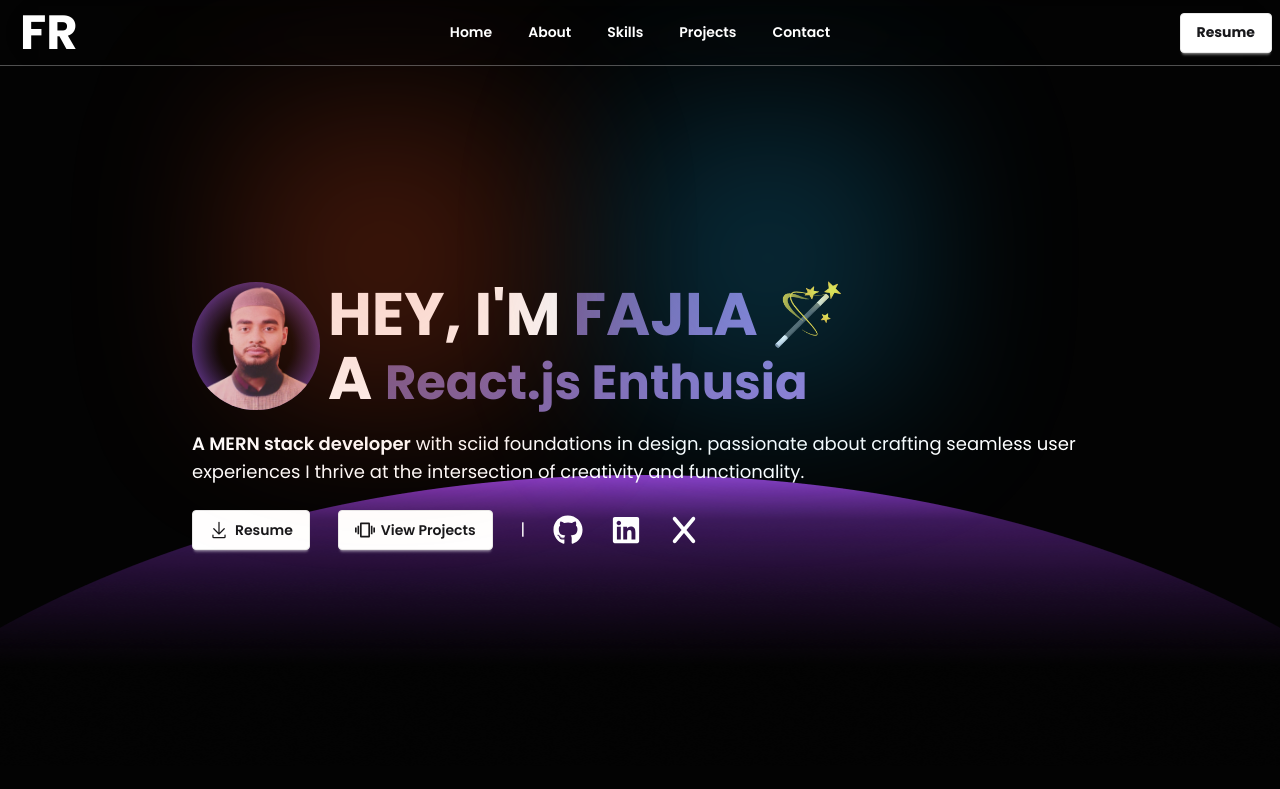
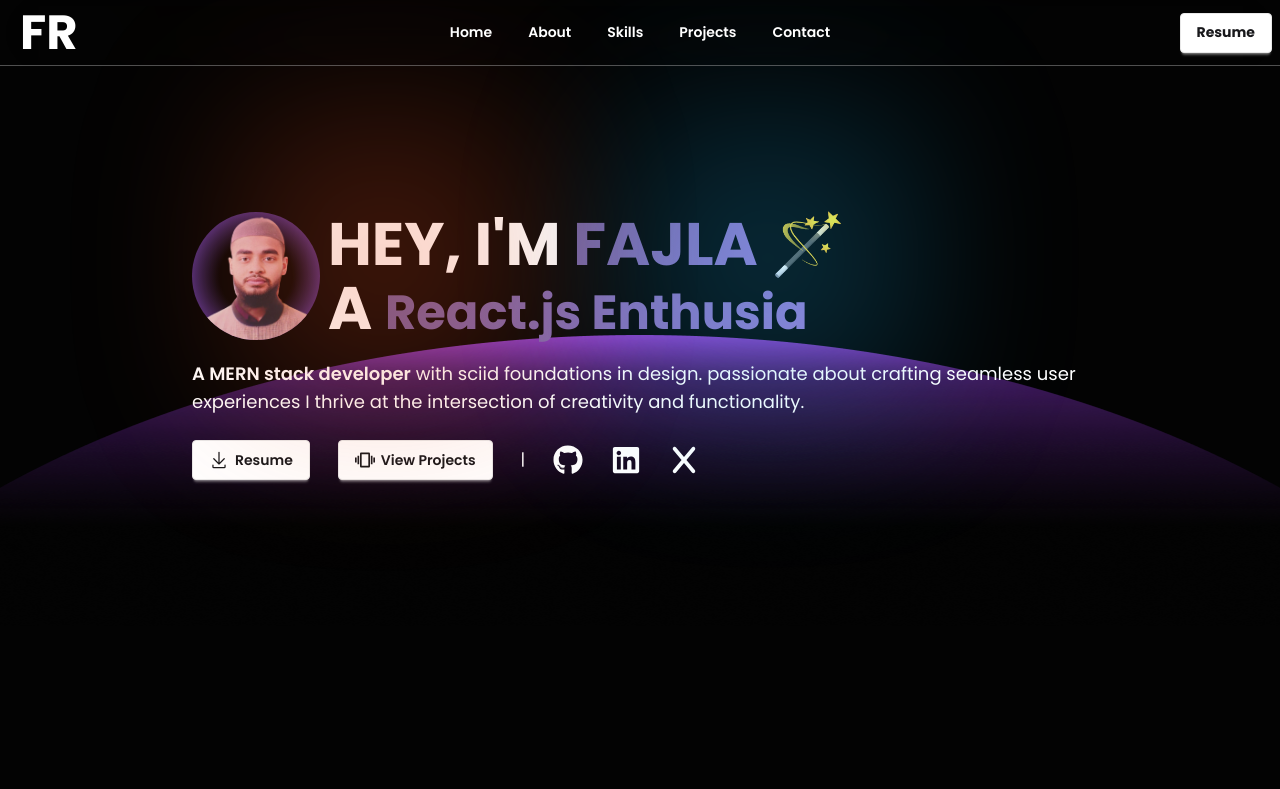
Before and after one commit to FajlaRabby24/personal-portfolio, a React (Vite) app: page / in a window 1280 px wide. Shown: the top 789 px of the page. Built offline with nearby package versions, Linux system fonts and the light colour scheme.

Commit message:
adjusting banner section height

```diff
--- a/src/components/Banner.jsx
+++ b/src/components/Banner.jsx
@@ -18,7 +18,7 @@ const Banner = () => {
   return (
     <section
       id="home"
-      className="h-[700px] px-3 xl:px-0  relative flex flex-col items-center  justify-center scroll-mt-20"
+      className="min-h-[90vh] md:min-h-[70vh] md:max-h-[80vh]  px-3 xl:px-0   relative flex flex-col items-center  justify-center scroll-mt-20"
       style={{
         backgroundImage: `url(${bg})`,
         backgroundPosition: "bottom",
--- a/src/components/Contact.jsx
+++ b/src/components/Contact.jsx
@@ -1,6 +1,6 @@
 import emailjs from "@emailjs/browser";
 import { useRef, useState } from "react";
-import { FaGithub, FaLinkedin, FaPhoneAlt, FaWhatsapp } from "react-icons/fa";
+import { FaGithub, FaLinkedin, FaWhatsapp } from "react-icons/fa";
 import { FaLocationDot, FaX } from "react-icons/fa6";
 import { MdEmail } from "react-icons/md";
 import { toast } from "react-toastify";
@@ -60,11 +60,7 @@ const Contact = () => {
                 <span className="font-normal">Dhaka, Bangladesh</span>
               </p>
               <p className="flex items-center gap-2 font-semibold">
-                <FaPhoneAlt size={20} /> Phone:{" "}
-                <span className="font-normal">+8801857796312</span>
-              </p>
-              <p className="flex items-center gap-2 font-semibold">
-                <FaWhatsapp size={20} /> Whatsapp:{" "}
+                <FaWhatsapp size={20} /> Phone/Whatsapp:{" "}
                 <span className="font-normal">+8801307495864</span>
               </p>
               {/* social icons  */}
```
